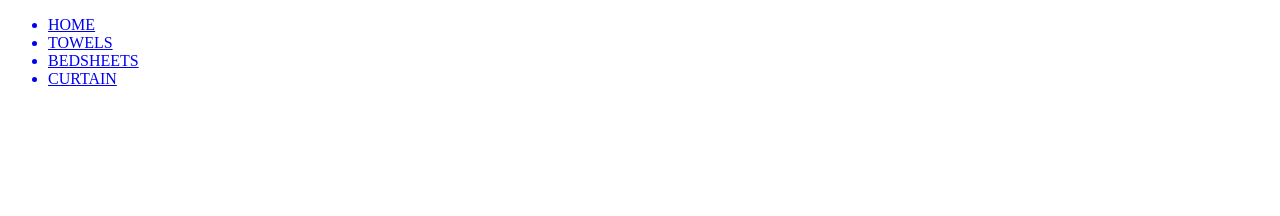
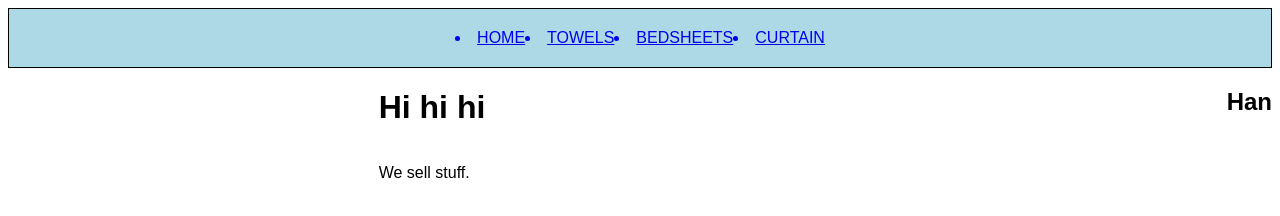
Before and after one commit to amoreelin/natural-cloth-website, a plain HTML site: page index.html in a window 1280 px wide. Drawn offline with Linux system fonts and the light colour scheme.

Commit message:
changed whole thing

```diff
--- /dev/null
+++ b/cloth.css
@@ -0,0 +1,38 @@
+.menu {
+  display: flex;
+  justify-content: center;
+  background-color: lightblue;
+}
+
+* {
+  margin=0;
+  padding=0;
+  font-family: Arial;
+}
+
+.menu {
+  border: 1px solid black;
+  flex-grow: 1;
+  text-align: center;
+  padding: 20px 0;
+}
+
+.header {
+display: flex;
+}
+
+.left {
+flex-grow: 1;
+}
+
+.right {
+  display:flex;
+flex-grow: 2;
+flex-direction: column;
+justify-content: center;
+}
+
+.bone-container {
+  display: flex;
+  flex-wrap: wrap;
+}
--- a/index.html
+++ b/index.html
@@ -2,13 +2,34 @@
 <html>
 <head>
 <title></title>
+<meta charset="utf-8">
+<link rel="stylesheet" href="cloth.css">
 </head>
 <body>
 
-<ul class="menu">
+<div class="menu">
     <a href = "index.html"><li class ="list"> HOME</li></a>
     <a href = "towels.html"><li class ="list"> TOWELS</li></a>
     <a href = "bedsheets.html"><li class ="list"> BEDSHEETS</li></a>
     <a href = "curtain.html"><li class ="list"> CURTAIN</li></a>
+</div>
+
+<div class="header">
+  <div class="left">
+  </div>
+  <div class="right">
+    <h1> Hi hi hi</h1>
+    <p> We sell stuff. </p>
+  </div>
+
+  <div clas="bone container">
+    <div class="bones">
+    <h2>Han</h2>
+  </div>
+
+
+  </div>
+</div>
+
 </body>
 </html>
```
Also changed, not shown: curtain.html (+5 -0 lines).
